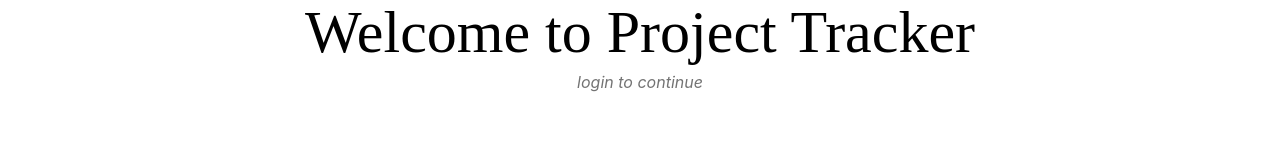
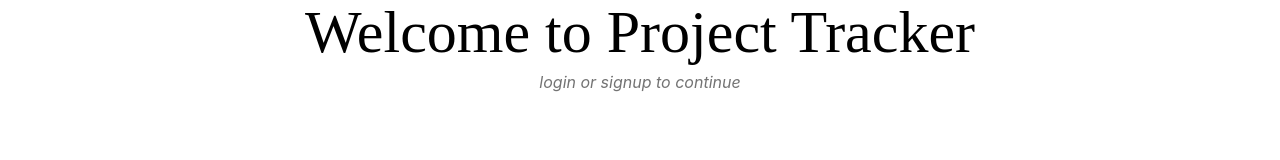
Before and after one commit to mahiv87/Project-Tracker, a React (Create React App) app in the folder client/: page / in a window 1280 px wide. Shown: the part 377-537 px from the top of the page. Built offline with nearby package versions, Linux system fonts and the light colour scheme; a web font is replaced by a local one.

Commit message:
changed home page instructions

```diff
--- a/client/src/pages/Home.js
+++ b/client/src/pages/Home.js
@@ -6,7 +6,7 @@ const Home = () => {
 			<section className="container mx-auto flex flex-col justify-center items-center text-center w-full h-[calc(100vh-5rem)]">
 				<h1 className="text-6xl font-thasadith animate-fadeIn">Welcome to Project Tracker</h1>
 				<p className="text-center my-2 text-neutral-500 italic opacity-0 animate-fadeInLong">
-					login to continue
+					login or signup to continue
 				</p>
 			</section>
 		</>
```
